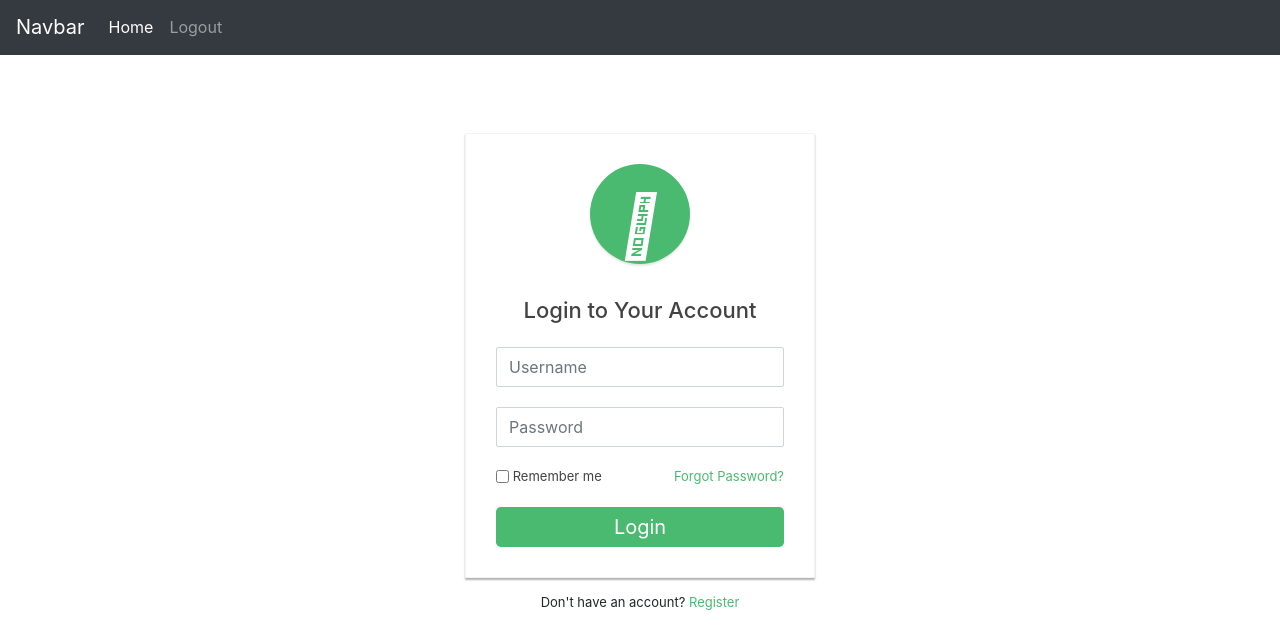
After one commit to dzireindian/project1, a Flask app: template templates/login.html in a window 1280 px wide. The commit adds this page. Shown: the part 301-943 px from the top of the page. Run offline with Flask 2, Linux system fonts and the light colour scheme; the template is opened without the code that fills it, so the values that code supplies are empty; some libraries are stand-ins or nearby versions.

```diff
--- a/app.py
+++ b/app.py
@@ -1,11 +1,13 @@
 import os
 import sys
 
-from flask import Flask,render_template,request,session
+from flask import Flask,render_template,request,session,redirect,url_for,flash
 from flask_session import Session
+from datetime import datetime
 
 # from flask.ext.session import Session
 from sqlalchemy import * #create_engine
+from sqlalchemy.exc import SQLAlchemyError
 from sqlalchemy.ext.declarative import declarative_base
 from sqlalchemy.orm import * #scoped_session, sessionmaker
 
@@ -43,46 +45,148 @@ if not os.getenv("DATABASE_URL"):
 app.config["SESSION_PERMANENT"] = False
 app.config["SESSION_TYPE"] = "filesystem"
 app.config['development'] = True
+app.config['SECRET_KEY'] = '#KR#'
+# SESSION_TYPE = 'redis'
+# app.config.from_object(__name__)
 Session(app)
-
+user = ""
 # Set up database
 engine = create_engine(os.getenv("DATABASE_URL"))
 # engine = create_engine("postgres://lcrwacesatfmjm:7775a710b16c87a20154bc9df86aceb643b9cc6afbb29c781bc068f25f19df21@ec2-54-247-71-245.eu-west-1.compute.amazonaws.com:5432/d6r9sefsl5m5i3")
-db = scoped_session(sessionmaker(bind=engine))
+# db = scoped_session(sessionmaker(bind=engine))
 print(engine.table_names(),file=sys.stdout)
 
 Base = declarative_base()
 class Users(Base):
-    __tablename__ = "users"
+    __tablename__ = "USERS"
     email = Column(String, primary_key=True, nullable=False)
     fname = Column(String)
     lname = Column(String)
     pwrd = Column(String)
+    date = Column(DateTime)
 
 @app.route("/")
 def index():
     return "Project 1: TODO"
 
-app.run(debug=True)
+@app.route("/home")
+def userHome():
+    if 'email' in session:
+        return render_template('index.html', email=session['email'])
+    return render_template('layout.html',email = None)
 
 @app.route("/register")
 def register():
-    if not engine.dialect.has_table(engine, "users"):  # If table don't exist, Create.
+    if not engine.dialect.has_table(engine, "USERS"):  # If table don't exist, Create.
         # db_engine = connect_db()
+        # path='./static/css/styles.min.css'
         Users.__table__.create(bind=engine, checkfirst=True)
-    return render_template('register.html',path='./static/css/styles.min.css')
+    if "email" in session:
+        print("session present while registrering")
+        return render_template('register.html',email = session['email'])
+    return render_template('register.html',email=None)
 
-app.run(debug=True)
+
 
 @app.route("/registration",methods=["POST"])
 def registration():
-    fname=request.form.get("first_name")
-    lname=request.form.get("last_name")
-    email=request.form.get("email")
-    password=request.form.get("password")
-    print(email+" , "+fname+" , "+lname,file=sys.stdout)
-    print(email+" , "+fname+" , "+lname, file=sys.stderr)
+    rfname=request.form.get("first_name")
+    rlname=request.form.get("last_name")
+    remail=request.form.get("email")
+    rpassword=request.form.get("password")
+    rcpassword=request.form.get("confirm_password")
 
-    return email+" , "+fname+" , "+lname
 
-app.run(debug=True)
+    if "login" in request.form:
+        try:
+            print('in login')
+            db = scoped_session(sessionmaker(bind=engine))
+            query = db.query(Users).filter(Users.email == remail)
+            name = query.first()
+            # print(name.email)
+            if name is not None and name.email == remail and name.pwrd == rpassword:
+                print('session created')
+                session['email'] = name.email
+                user = name.email
+                # s = session['email']
+                return render_template('index.html', email=user)
+            elif name is not None and name.email == remail and name.pwrd != rpassword:
+                print('Incorrect password, try again')
+                # session['email'] = name.email
+                flash('Incorrect password, try again')
+                # s = session['email']
+                return render_template('register.html', email=None)
+            else:
+                print('User not registered,register before you login')
+                flash('User not registered,register before you login')
+                # return redirect(url_for('register'))
+                return render_template('register.html',email=None)
+        except SQLAlchemyError as e:
+            print(e)
+            return render_template('fail.html',path='./static/css/styles.min.css')
+        finally:
+            db.close()
+    else:
+        print("in register method")
+        if rpassword == rcpassword:
+            # data = {'a': 5566, 'b': 9527, 'c': 183}
+            try:
+                db = scoped_session(sessionmaker(bind=engine))
+                query = db.query(Users).filter(Users.email == remail)
+                print(remail)
+                if query.first() != None:
+                    print('User already exists')
+                    flash('User already exists')
+                    return render_template('register.html', email=None)
+                else:
+                    print('Inserting user')
+                    now = datetime.now()
+                    db = scoped_session(sessionmaker(bind=engine))
+                    row = Users(email=remail,fname=rfname,lname=rlname,pwrd=rpassword,date=now)
+                    db.add(row)
+                    db.commit()
+                    return render_template('index.html', email=None)
+
+            except SQLAlchemyError as e:
+                print(e)
+                return render_template('fail.html',path='./static/css/styles.min.css')
+            finally:
+                db.close()
+                # return render_template('success.html',path='./static/css/styles.min.css')
+        else:
+            print("confirmation does not match")
+            flash('confirmation password does not match with the Entered password, Try again')
+            return render_template('register.html', email=None)
+            # return redirect(url_for('register'))
+
+    #     print(remail+" , "+rfname+" , "+rlname,file=sys.stdout)
+    #     print(remail+" , "+rfname+" , "+rlname, file=sys.stderr)
+    #
+    # return remail+" , "+rfname+" , "+rlname
+
+@app.route("/login",methods=["POST"])
+def login():
+    return render_template('login.html',path='./static/css/styles.min.css')
+
+@app.route("/login_form")
+def login_form():
+    session.pop('email', None)
+    return render_template('index.html',path='./static/css/styles.min.css', email=None)
+
+@app.route("/main")
+def data():
+    try:
+        db = scoped_session(sessionmaker(bind=engine))
+        query = db.query(Users).order_by(Users.date)
+        return render_template('main.html',row = query.all())
+    except SQLAlchemyError as e:
+        print(e)
+        return render_template('fail.html',path='./static/css/styles.min.css')
+    finally:
+        db.close()
+
+
+if __name__ == "__main__":
+    # app.secret_key = "#KR#"
+    app.run(debug=True)
+    # Session(app)
--- a/static/css/styles.min.css
+++ b/static/css/styles.min.css
@@ -1 +1,198 @@
-body{color:#fff;background:#63738a;font-family:'Roboto', sans-serif}.form-control{height:40px;box-shadow:none;color:#969fa4;border-radius:3px}.form-control .btn{border-radius:3px}.form-control:focus{border-color:#5cb85c}.caraousel-item img{height:10%}.signup-form{width:450px;margin:0 auto;padding:30px 0;font-size:15px}.signup-form h2{color:#636363;margin:0 0 15px;position:relative;text-align:center}.signup-form h2:after,.signup-form h2:before{content:"";height:2px;width:30%;background:#d4d4d4;position:absolute;top:50%;z-index:2}.signup-form h2:before{left:0}.signup-form h2:after{right:0}.signup-form .hint-text{color:#999;margin-bottom:30px;text-align:center}.signup-form form{color:#999;border-radius:3px;margin-bottom:15px;background:#f2f3f7;box-shadow:0 2px 2px rgba(0,0,0,0.3);padding:30px}.signup-form .form-group{margin-bottom:20px}.signup-form input[type="checkbox"]{margin-top:3px}.signup-form .btn{font-size:16px;font-weight:bold;min-width:140px;outline:none !important}.signup-form .row div:first-child{padding-right:10px}.signup-form .row div:last-child{padding-left:10px}.signup-form a{color:#fff;text-decoration:underline}.signup-form a:hover{text-decoration:none}.signup-form form a{color:#5cb85c;text-decoration:none}.signup-form form a:hover{text-decoration:underline}
+body {
+  color: #fff;
+  background: #63738a;
+  font-family: 'Roboto', sans-serif
+}
+
+.form-control {
+  height: 40px;
+  box-shadow: none;
+  color: #969fa4;
+  border-radius: 3px
+}
+
+.form-control .btn {
+  border-radius: 3px
+}
+
+.form-control:focus {
+  border-color: #5cb85c
+}
+
+.login-form {
+  width: 350px;
+  margin: 0 auto;
+  padding: 30px 0
+}
+
+.login-form form {
+  color: #434343;
+  border-radius: 1px;
+  margin-bottom: 15px;
+  background: #fff;
+  border: 1px solid #f3f3f3;
+  box-shadow: 0px 2px 2px rgba(0, 0, 0, 0.3);
+  padding: 30px
+}
+
+.login-form h4 {
+  text-align: center;
+  font-size: 22px;
+  margin-bottom: 20px
+}
+
+.login-form .avatar {
+  color: #fff;
+  margin: 0 auto 30px;
+  text-align: center;
+  width: 100px;
+  height: 100px;
+  border-radius: 50%;
+  z-index: 9;
+  background: #4aba70;
+  padding: 15px;
+  box-shadow: 0px 2px 2px rgba(0, 0, 0, 0.1)
+}
+
+.login-form .avatar i {
+  font-size: 62px
+}
+
+.login-form .form-group {
+  margin-bottom: 20px
+}
+
+.login-form .form-control, .login-form .login-form .btn {
+  min-height: 40px;
+  border-radius: 2px;
+  transition: all 0.5s
+}
+
+.login-form .close {
+  position: absolute;
+  top: 15px;
+  right: 15px
+}
+
+.login-form .btn, .login-form .login-form .btn:active {
+  background: #4aba70 !important;
+  border: none;
+  line-height: normal
+}
+
+.login-form .btn:hover, .login-form .login-form .btn:focus {
+  background: #42ae68 !important
+}
+
+.login-form .checkbox-inline {
+  float: left
+}
+
+.login-form input[type="checkbox"] {
+  position: relative;
+  top: 2px
+}
+
+.login-form .forgot-link {
+  float: right
+}
+
+.login-form .small {
+  font-size: 13px
+}
+
+.login-form a {
+  color: #4aba70
+}
+
+.caraousel-item img {
+  height: 10%
+}
+
+.signup-form {
+  width: 450px;
+  margin: 0 auto;
+  padding: 30px 0;
+  font-size: 15px
+}
+
+.signup-form h2 {
+  color: #636363;
+  margin: 0 0 15px;
+  position: relative;
+  text-align: center
+}
+
+.signup-form h2:after, .signup-form h2:before {
+  content: "";
+  height: 2px;
+  width: 30%;
+  background: #d4d4d4;
+  position: absolute;
+  top: 50%;
+  z-index: 2
+}
+
+.signup-form h2:before {
+  left: 0
+}
+
+.signup-form h2:after {
+  right: 0
+}
+
+.signup-form .hint-text {
+  color: #999;
+  margin-bottom: 30px;
+  text-align: center
+}
+
+.signup-form form {
+  color: #999;
+  border-radius: 3px;
+  margin-bottom: 15px;
+  background: #f2f3f7;
+  box-shadow: 0 2px 2px rgba(0, 0, 0, 0.3);
+  padding: 30px
+}
+
+.signup-form .form-group {
+  margin-bottom: 20px
+}
+
+.signup-form input[type="checkbox"] {
+  margin-top: 3px
+}
+
+.signup-form .btn {
+  font-size: 16px;
+  font-weight: bold;
+  min-width: 140px;
+  outline: none !important
+}
+
+.signup-form .row div:first-child {
+  padding-right: 10px
+}
+
+.signup-form .row div:last-child {
+  padding-left: 10px
+}
+
+.signup-form a {
+  color: #fff;
+  text-decoration: underline
+}
+
+.signup-form a:hover {
+  text-decoration: none
+}
+
+.signup-form form a {
+  color: #5cb85c;
+  text-decoration: none
+}
+
+.signup-form form a:hover {
+  text-decoration: underline
+}
--- a/static/css/styles.scss
+++ b/static/css/styles.scss
@@ -17,6 +17,92 @@ body {
 
 .form-control:focus {
 	border-color: #5cb85c;
+}
+
+.login-form {
+	width: 350px;
+	margin: 0 auto;
+	padding: 30px 0;
+	form {
+		color: #434343;
+		border-radius: 1px;
+		margin-bottom: 15px;
+		background: #fff;
+		border: 1px solid #f3f3f3;
+		box-shadow: 0px 2px 2px rgba(0, 0, 0, 0.3);
+		padding: 30px;
+	}
+
+	h4 {
+		text-align: center;
+		font-size: 22px;
+		margin-bottom: 20px;
+	}
+
+	.avatar {
+		color: #fff;
+		margin: 0 auto 30px;
+		text-align: center;
+		width: 100px;
+		height: 100px;
+		border-radius: 50%;
+		z-index: 9;
+		background: #4aba70;
+		padding: 15px;
+		box-shadow: 0px 2px 2px rgba(0, 0, 0, 0.1);
+	}
+
+	.avatar i {
+		font-size: 62px;
+	}
+
+	.form-group {
+		margin-bottom: 20px;
+	}
+
+	.form-control, .login-form .btn {
+		min-height: 40px;
+		border-radius: 2px;
+		transition: all 0.5s;
+	}
+
+	.close {
+		position: absolute;
+		top: 15px;
+		right: 15px;
+	}
+
+	.btn, .login-form .btn:active {
+		background: #4aba70 !important;
+		border: none;
+		line-height: normal;
+	}
+
+	.btn:hover, .login-form .btn:focus {
+		background: #42ae68 !important;
+	}
+
+	.checkbox-inline {
+		float: left;
+	}
+
+	input[type="checkbox"] {
+		position: relative;
+		top: 2px;
+	}
+
+	.forgot-link {
+		float: right;
+	}
+
+	.small {
+		font-size: 13px;
+	}
+
+	a {
+		color: #4aba70;
+	}
+
 }
 
 .caraousel-item {
--- a/templates/layout.html
+++ b/templates/layout.html
@@ -32,9 +32,16 @@
         <li class="nav-item active">
           <a class="nav-link" href="{{url_for('index')}}">Home <span class="sr-only">(current)</span></a>
         </li>
+        {% if email == None %}
         <li class="nav-item">
           <a class="nav-link" href="{{url_for('register')}}">Register</a>
         </li>
+        {% endif %}
+        {% if email != None %}
+        <li class="nav-item">
+          <a class="nav-link" href="{{url_for('login_form')}}">Logout</a>
+        </li>
+        {% endif %}
       </ul>
     </div>
   </nav>
--- /dev/null
+++ b/templates/login.html
@@ -0,0 +1,25 @@
+{% extends "layout.html" %}
+
+{% block body %}
+<br>
+<br>
+<div class="login-form">
+    <form action="{{url_for('login_form') }}" method="post">
+		<div class="avatar"><i class="material-icons">&#xE7FF;</i></div>
+    	<h4 class="modal-title">Login to Your Account</h4>
+        <div class="form-group">
+            <input type="text" class="form-control" placeholder="Username" required="required">
+        </div>
+        <div class="form-group">
+            <input type="password" class="form-control" placeholder="Password" required="required">
+        </div>
+        <div class="form-group small clearfix">
+            <label class="form-check-label"><input type="checkbox"> Remember me</label>
+            <a href="#" class="forgot-link">Forgot Password?</a>
+        </div>
+        <input type="submit" class="btn btn-primary btn-block btn-lg" value="Login">
+    </form>
+    <div class="text-center small">Don't have an account? <a href="#">Register</a></div>
+</div>
+</div>
+{% endblock %}
```
Also changed, not shown: import.py (added, +37 -0 lines), templates/fail.html (added, +9 -0 lines), templates/index.html (+9 -2 lines), templates/main.html (added, +26 -0 lines), templates/register.html (+18 -2 lines), templates/success.html (added, +9 -0 lines).
